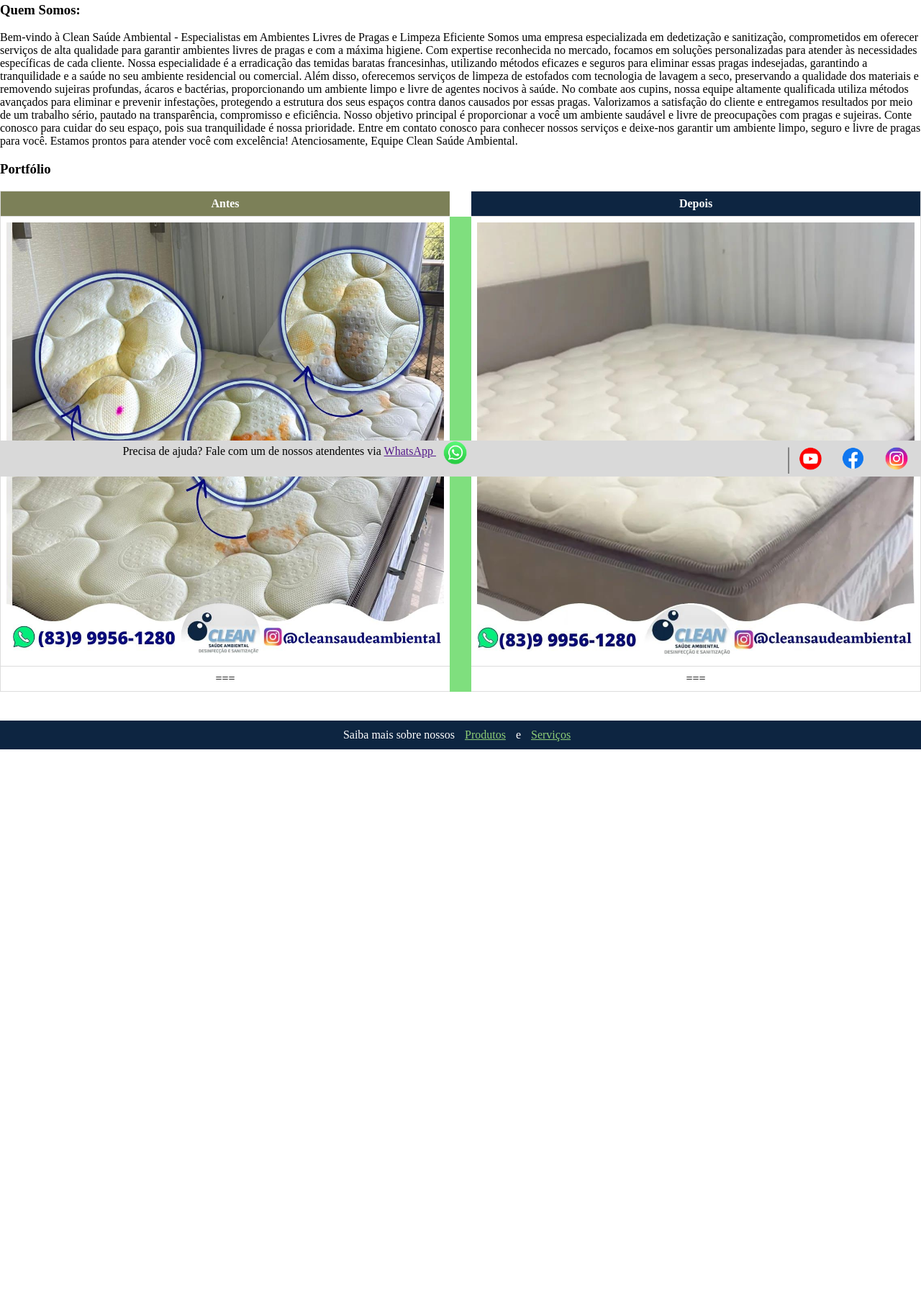
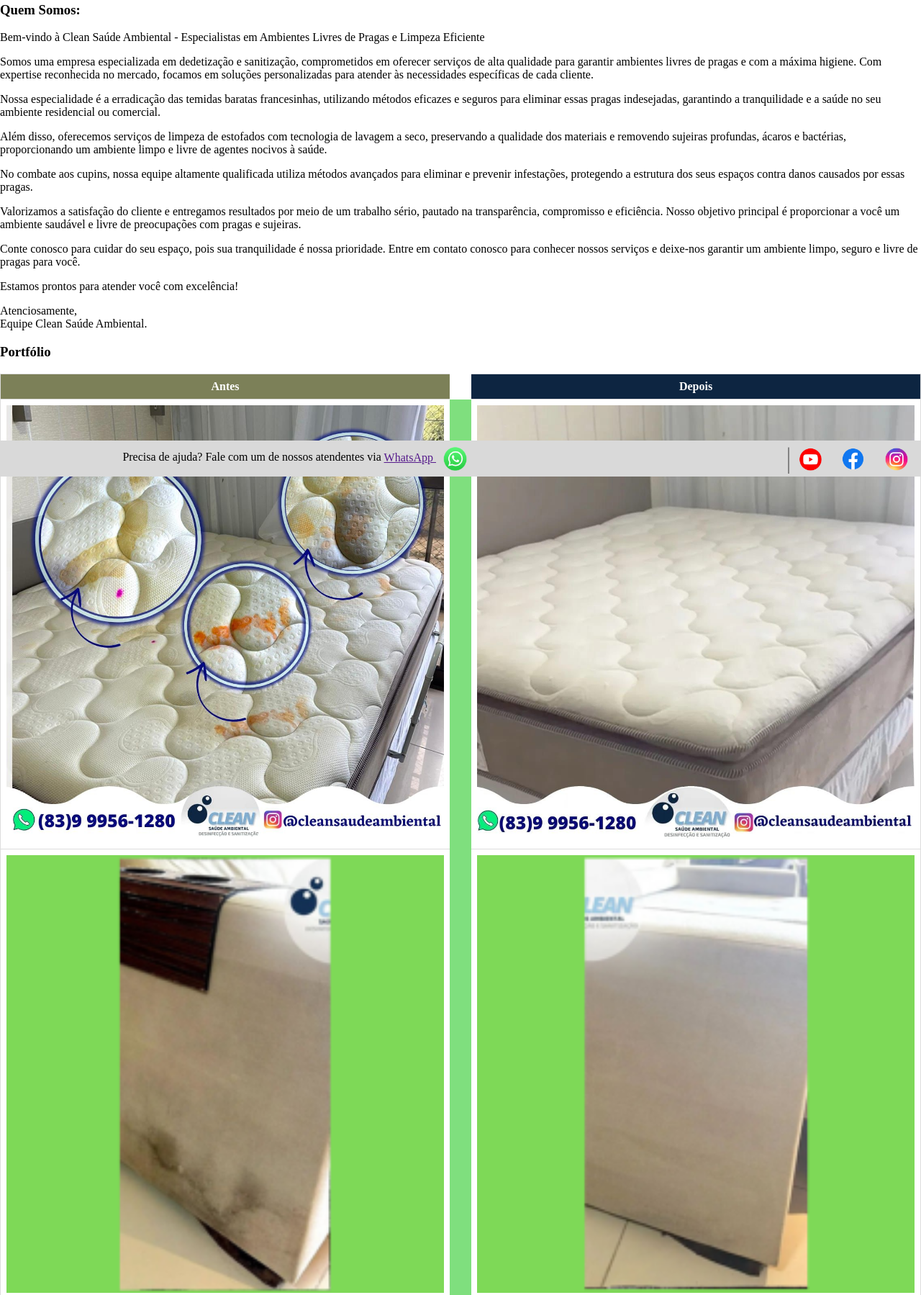
Before and after one commit to RenanNunesViana/front-end-I, a plain HTML site: page src/index.html in a window 1280 px wide. Shown: the part 138-1937 px from the top of the page at 72% size. Before the commit the page ends 1184 px from the top, so only its background shows below. Drawn offline with Linux system fonts and the light colour scheme.

Commit message:
imagens antes/depois adicionadas e texto principal editado

```diff
--- a/src/index.html
+++ b/src/index.html
@@ -34,37 +34,39 @@
     <div class="main-content">
         <section id="quem-somos">
             <h3>Quem Somos:</h3>
-            <p>Bem-vindo à Clean Saúde Ambiental - Especialistas em Ambientes Livres de Pragas e Limpeza Eficiente
+            <p> Bem-vindo à Clean Saúde Ambiental - Especialistas em Ambientes Livres de Pragas e Limpeza Eficiente</p>
 
-                Somos uma empresa especializada em dedetização e sanitização, comprometidos em oferecer serviços de alta
+            <p> Somos uma empresa especializada em dedetização e sanitização, comprometidos em oferecer serviços de alta
                 qualidade para garantir ambientes livres de pragas e com a máxima higiene. Com expertise reconhecida no
                 mercado, focamos em soluções personalizadas para atender às necessidades específicas de cada cliente.
+            </p>
 
-                Nossa especialidade é a erradicação das temidas baratas francesinhas, utilizando métodos eficazes e
+            <p> Nossa especialidade é a erradicação das temidas baratas francesinhas, utilizando métodos eficazes e
                 seguros para eliminar essas pragas indesejadas, garantindo a tranquilidade e a saúde no seu ambiente
-                residencial ou comercial.
+                residencial ou comercial.</p>
 
 
 
 
-                Além disso, oferecemos serviços de limpeza de estofados com tecnologia de lavagem a seco, preservando a
+            <p> Além disso, oferecemos serviços de limpeza de estofados com tecnologia de lavagem a seco, preservando a
                 qualidade dos materiais e removendo sujeiras profundas, ácaros e bactérias, proporcionando um ambiente
-                limpo e livre de agentes nocivos à saúde.
+                limpo e livre de agentes nocivos à saúde.</p>
 
-                No combate aos cupins, nossa equipe altamente qualificada utiliza métodos avançados para eliminar e
+            <p> No combate aos cupins, nossa equipe altamente qualificada utiliza métodos avançados para eliminar e
                 prevenir infestações, protegendo a estrutura dos seus espaços contra danos causados por essas pragas.
+            </p>
 
-                Valorizamos a satisfação do cliente e entregamos resultados por meio de um trabalho sério, pautado na
+            <p> Valorizamos a satisfação do cliente e entregamos resultados por meio de um trabalho sério, pautado na
                 transparência, compromisso e eficiência. Nosso objetivo principal é proporcionar a você um ambiente
-                saudável e livre de preocupações com pragas e sujeiras.
+                saudável e livre de preocupações com pragas e sujeiras.</p>
 
-                Conte conosco para cuidar do seu espaço, pois sua tranquilidade é nossa prioridade. Entre em contato
+            <p> Conte conosco para cuidar do seu espaço, pois sua tranquilidade é nossa prioridade. Entre em contato
                 conosco para conhecer nossos serviços e deixe-nos garantir um ambiente limpo, seguro e livre de pragas
-                para você.
+                para você.</p>
 
-                Estamos prontos para atender você com excelência!
+            <p> Estamos prontos para atender você com excelência!</p>
 
-                Atenciosamente,
+            <p>Atenciosamente,<br>
 
                 Equipe Clean Saúde Ambiental.
             </p>
@@ -86,8 +88,16 @@
                         <td><img class="img_portfolio" src="util/fotos_materiais/sofa_limpo.jpg" alt="sofa limpo"></td>
                     </tr>
                     <tr>
-                        <td>===</td>
-                        <td>===</td>
+                        <td><img class="img_portfolio_pequena" src="util/fotos_materiais/sofa1_antes.png"
+                                alt="sofa 1. Antes do serviço"></td>
+                        <td><img class="img_portfolio_pequena" src="util/fotos_materiais/sofa1_depois.png"
+                                alt="sofa 1. Depois do serviço"></td>
+                    </tr>
+                    <tr>
+                        <td><img class="img_portfolio_pequena" src="util/fotos_materiais/sofa2_antes.png"
+                                alt="sofa 2. Antes do serviço"></td>
+                        <td><img class="img_portfolio_pequena" src="util/fotos_materiais/sofa2_depois.png"
+                                alt="sofa 2. Depois do serviço"></td>
                     </tr>
                 </tbody>
             </table>
@@ -108,13 +118,34 @@
         <ul>
             <li><a href="#"><img src="util/logo youTube-220220px.png" alt="logo do YouTube"></a></li>
             <li><a href="#"><img src="util/logo face-220220px.png" alt="logo do FaceBook"></a></li>
-            <li><a href="#"><img src="util/logo-instagram.png" alt="logo do Instagram"></a></li>
+            <li><a href="https://www.instagram.com/cleansaudeambiental/" target="_blank"><img
+                        src="util/logo-instagram.png" alt="logo do Instagram"></a></li>
         </ul>
     </footer>
 
     <div>
 
     </div>
+
+    <script>
+        // Adiciona um evento de clique para cada link da navegação
+        document.querySelectorAll('.hookers a').forEach(anchor => {
+            anchor.addEventListener('click', function (e) {
+                e.preventDefault();
+
+                // Obtém o ID da seção alvo a partir do href do link
+                const targetId = this.getAttribute('href').substring(1);
+
+                // Obtém a seção alvo pelo ID
+                const targetSection = document.getElementById(targetId);
+
+                // Faz a rolagem suave até a seção alvo
+                targetSection.scrollIntoView({
+                    behavior: 'smooth'
+                });
+            });
+        });
+    </script>
 </body>
 
 </html>
--- a/src/style.css
+++ b/src/style.css
@@ -3,6 +3,7 @@ body {
     padding: 0;
     height: 100vh;
     width: 100%;
+    scroll-behavior: smooth;
 }
 
 header {
@@ -86,6 +87,15 @@ th {
     margin: 0;
 }
 
+.img_portfolio_pequena {
+    max-width: 100%;
+    height: auto;
+    display: block;
+    margin: 0;
+    width: 660px;
+
+}
+
 th {
     background-color: rgba(13, 37, 65, 1);
     color: white;
@@ -123,7 +133,7 @@ footer {
     position: fixed;
     bottom: 0;
     width: 100%;
-
+    align-items: center;
 
 }
 
@@ -163,7 +173,7 @@ footer ul li {
 ul img {
     width: 80%;
     height: 80%;
-    padding-top: 10%;
+
 
     right: 10px;
 }
```
Also changed, not shown: src/util/fotos_materiais/antes&depoisSofa2_juntas.jpg (added), src/util/fotos_materiais/antes&depoisSofa_juntas.jpg (added), src/util/fotos_materiais/sofa1_antes.png (added), src/util/fotos_materiais/sofa1_depois.png (added), src/util/fotos_materiais/sofa2_antes.png (added), src/util/fotos_materiais/sofa2_depois.png (added).
